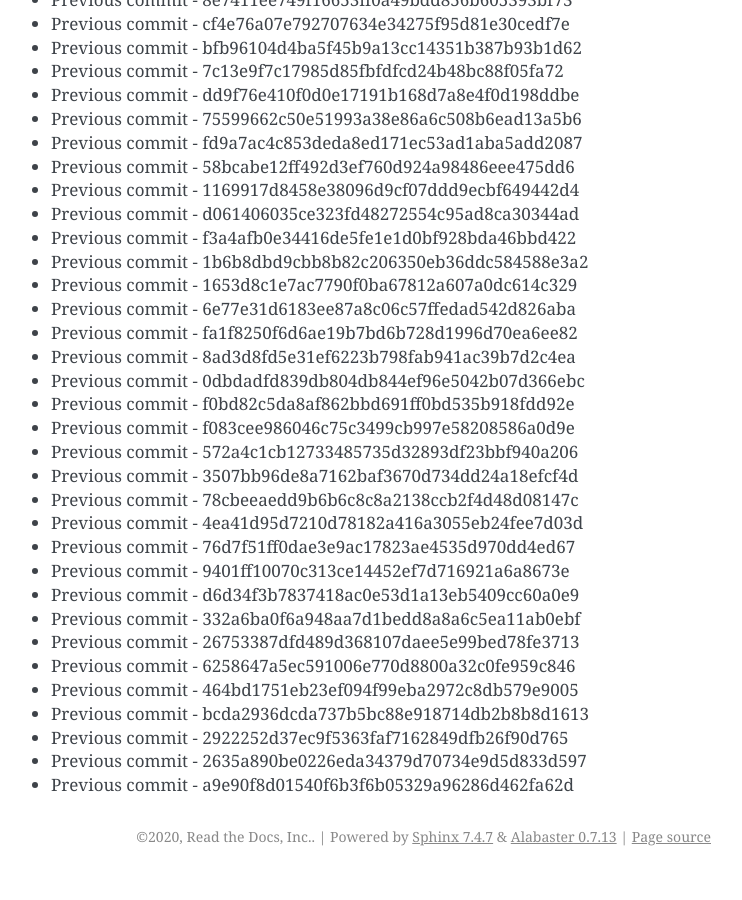
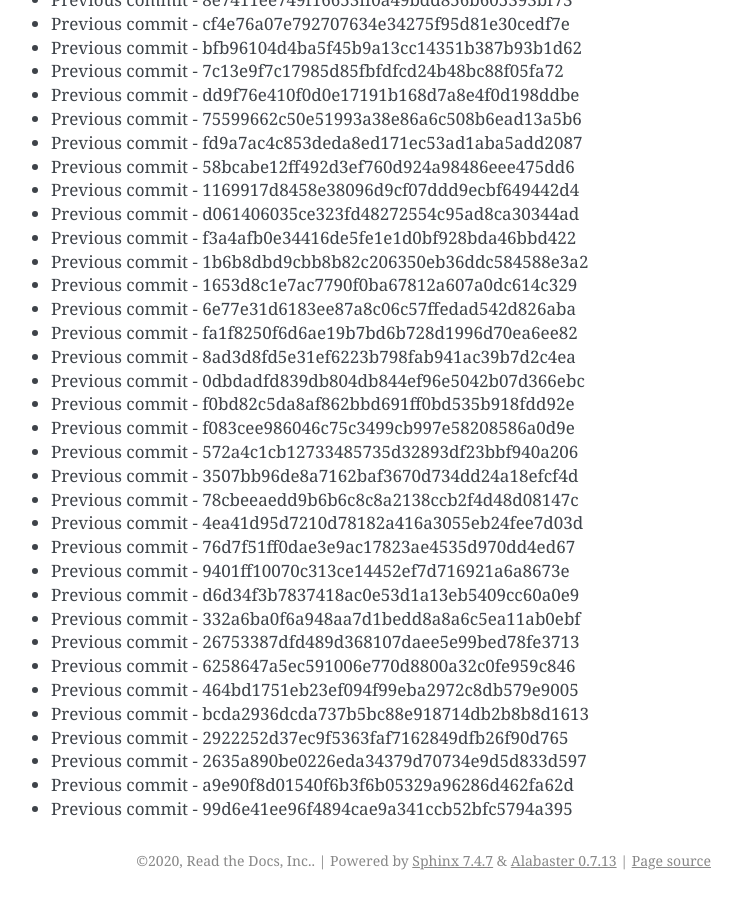
Before and after one commit to readthedocs/rtd-git-stresstest, a Sphinx documentation site: the page built from docs/updates.rst, in a window 1280 px wide and 900 px high, scrolled down 55555 px. Shown: the whole window, without its empty margins (399-1141 px from the left). Built offline with Sphinx 7.4.7, drawn with Linux system fonts in a browser that asks for light colours; before the commit the page ends 56431 px from its top, so only the background shows below that.

Commit message:
Generating commit from previous: 99d6e41ee96f4894cae9a341ccb52bfc5794a395

```diff
--- a/docs/updates.rst
+++ b/docs/updates.rst
@@ -2366,3 +2366,4 @@ It can be tested for any performance characteristics.
 * Previous commit - 2922252d37ec9f5363faf7162849dfb26f90d765
 * Previous commit - 2635a890be0226eda34379d70734e9d5d833d597
 * Previous commit - a9e90f8d01540f6b3f6b05329a96286d462fa62d
+* Previous commit - 99d6e41ee96f4894cae9a341ccb52bfc5794a395
```
